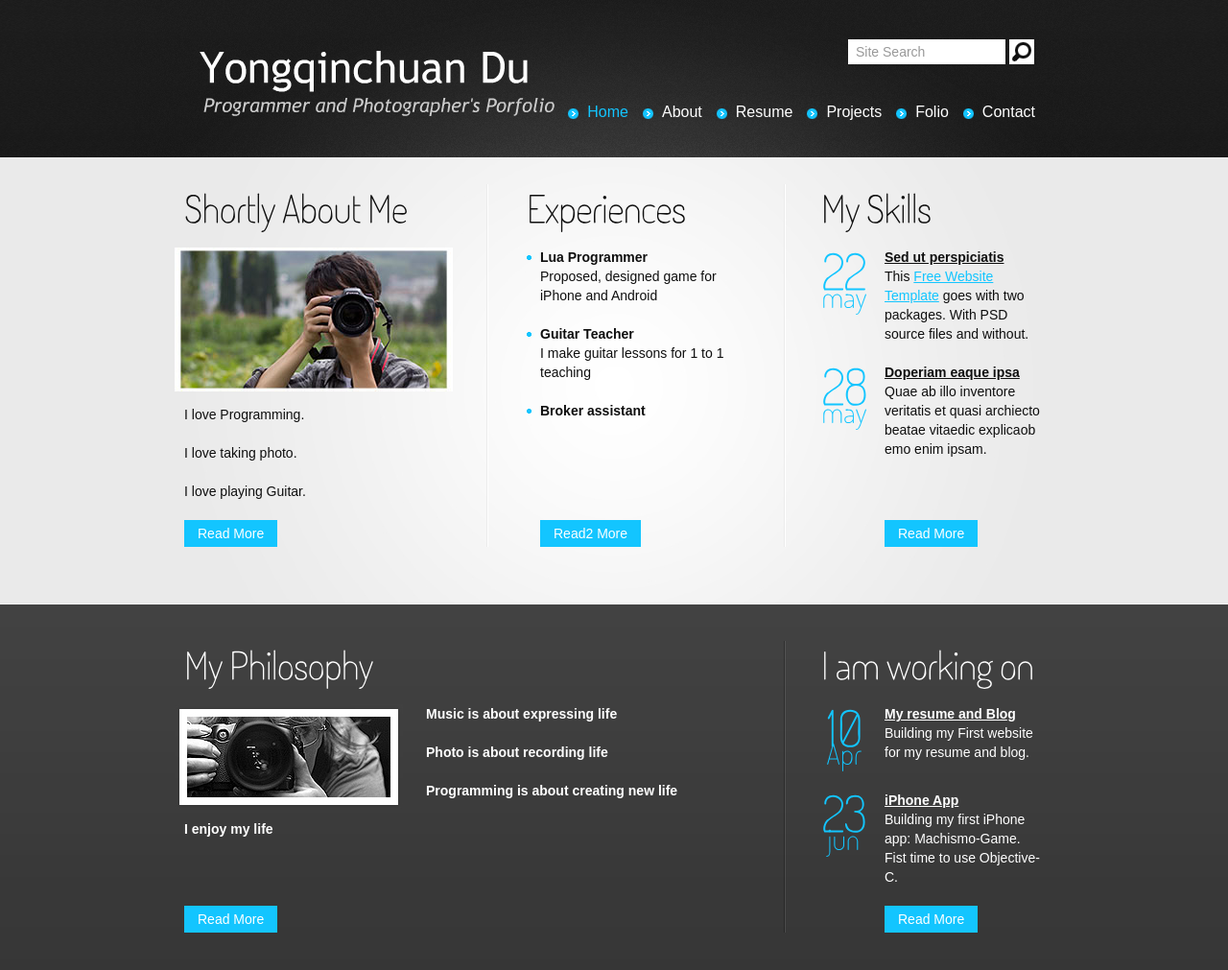
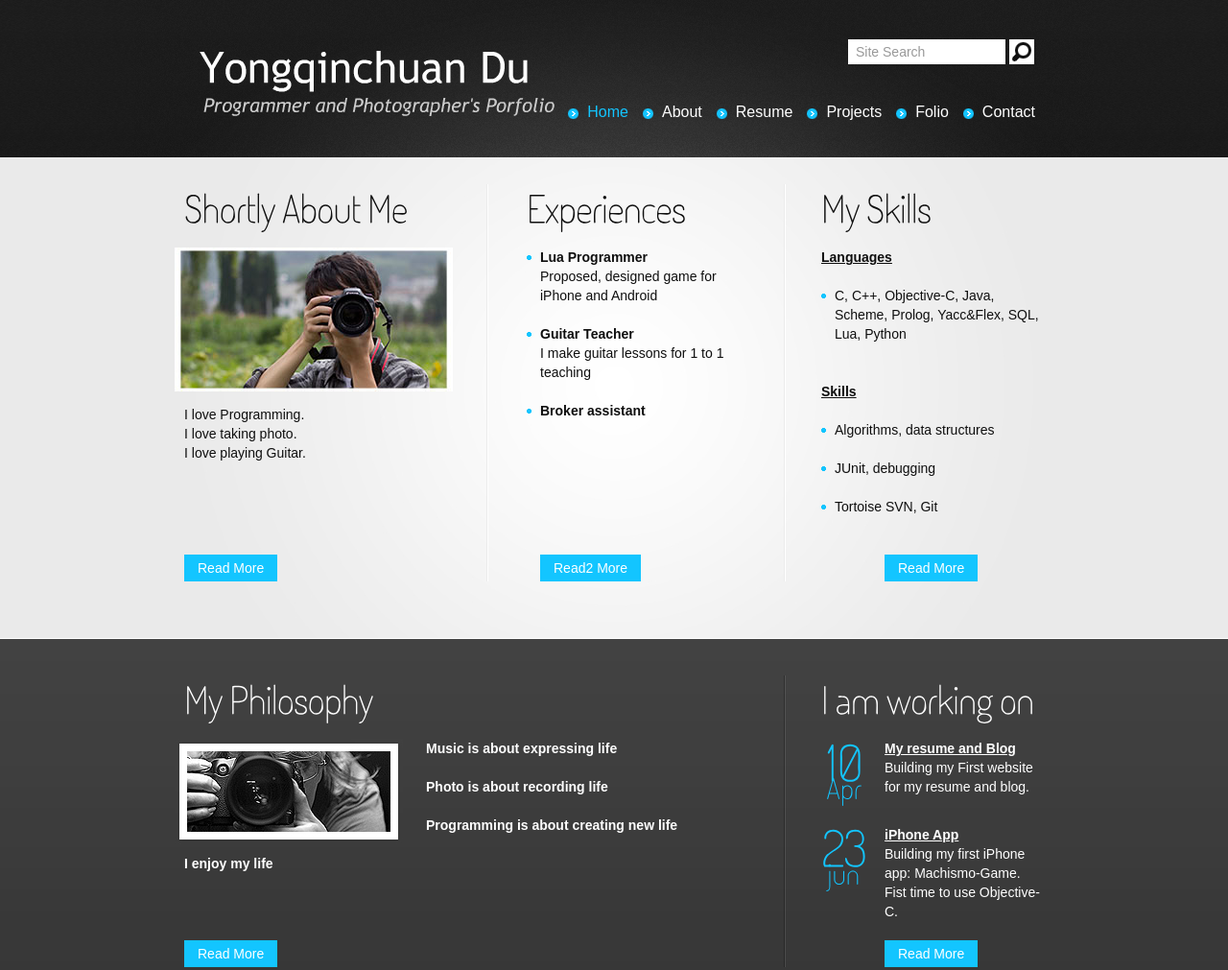
Before and after one commit to duqcyxwd/My-frist-Website, a plain HTML site: page Yongqinchuan/index.html in a window 1280 px wide. Shown: the top 1011 px of the page at 96% size. Drawn offline with Linux system fonts and the light colour scheme.

Commit message:
update reference

```diff
--- a/Yongqinchuan/index.html
+++ b/Yongqinchuan/index.html
@@ -73,9 +73,9 @@
 									<h2>Shortly About Me</h2>
 									<figure><img src="images/page1_img1.jpg" alt="" class="pad_bot1"></figure>
 									<div class="pad">
-										<p>	I love Programming.</p>
-										<p> I love taking photo.</p>
-										<p> I love playing Guitar. </p>
+										<p>	I love Programming.<br>
+										I love taking photo.<br>
+										I love playing Guitar. </p>
 
 									</div>
 								</article>
@@ -93,17 +93,27 @@
 									<h2>  My Skills</h2>
 									<div class="pad">
 										<div class="wrapper">
-											<span class="date"><span>22</span>may</span>
 											<p>
-												<a href="#" class="link1">Sed ut perspiciatis</a><br>
-												This <a href="http://blog.templatemonster.com/2011/05/16/free-website-template-photographers-portfolio/ " target="_blank" rel="nofollow">Free Website Template</a> goes with two packages. With PSD source files and without.
+												<a href="Resume.html" class="link1">Languages</a><br>
+												<ul class="list1">
+													<li>
+														C, C++, Objective-C, Java, Scheme, Prolog, Yacc&Flex, SQL, Lua, Python
+													</li>
+												</ul>
 											</p>
 										</div>
 										<div class="wrapper">
-											<span class="date"><span>28</span>may</span>
 											<p>
-												<a href="#" class="link1">Doperiam eaque ipsa </a><br>
-												Quae ab illo inventore veritatis et quasi archiecto beatae vitaedic explicaob emo enim ipsam.
+												<a href="Resume.html" class="link1">Skills</a><br>
+												<ul class="list1">
+													<li>
+														Algorithms, data structures
+													</li>
+													<li>
+														JUnit, debugging
+													</li>
+													<li>Tortoise SVN, Git</li>
+												</ul>
 											</p>
 										</div>
 									</div>
```
Also changed, not shown: Yongqinchuan/Resume.html (+7 -6 lines), Yongqinchuan/images/Reference-1.jpg (added).
